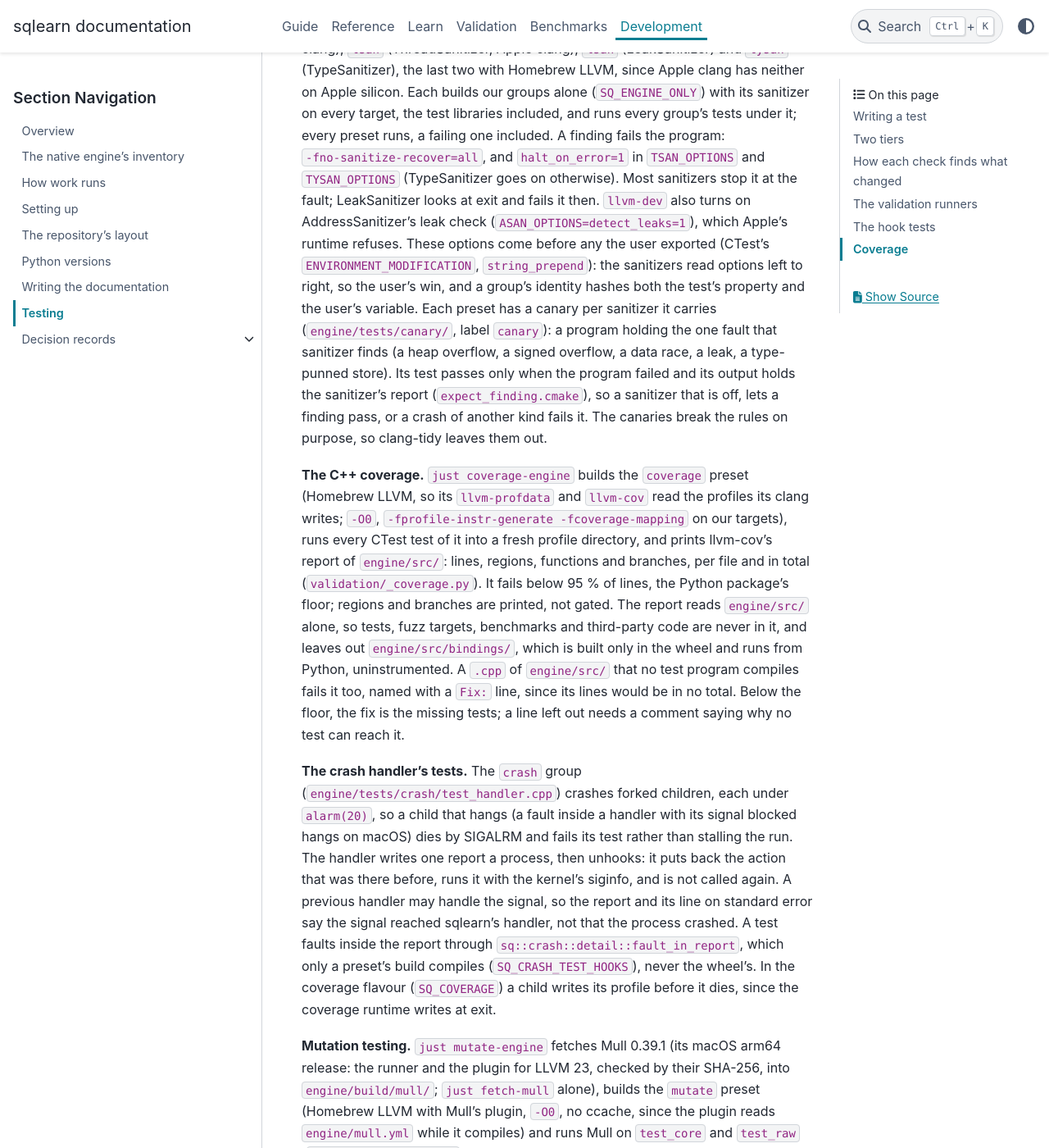
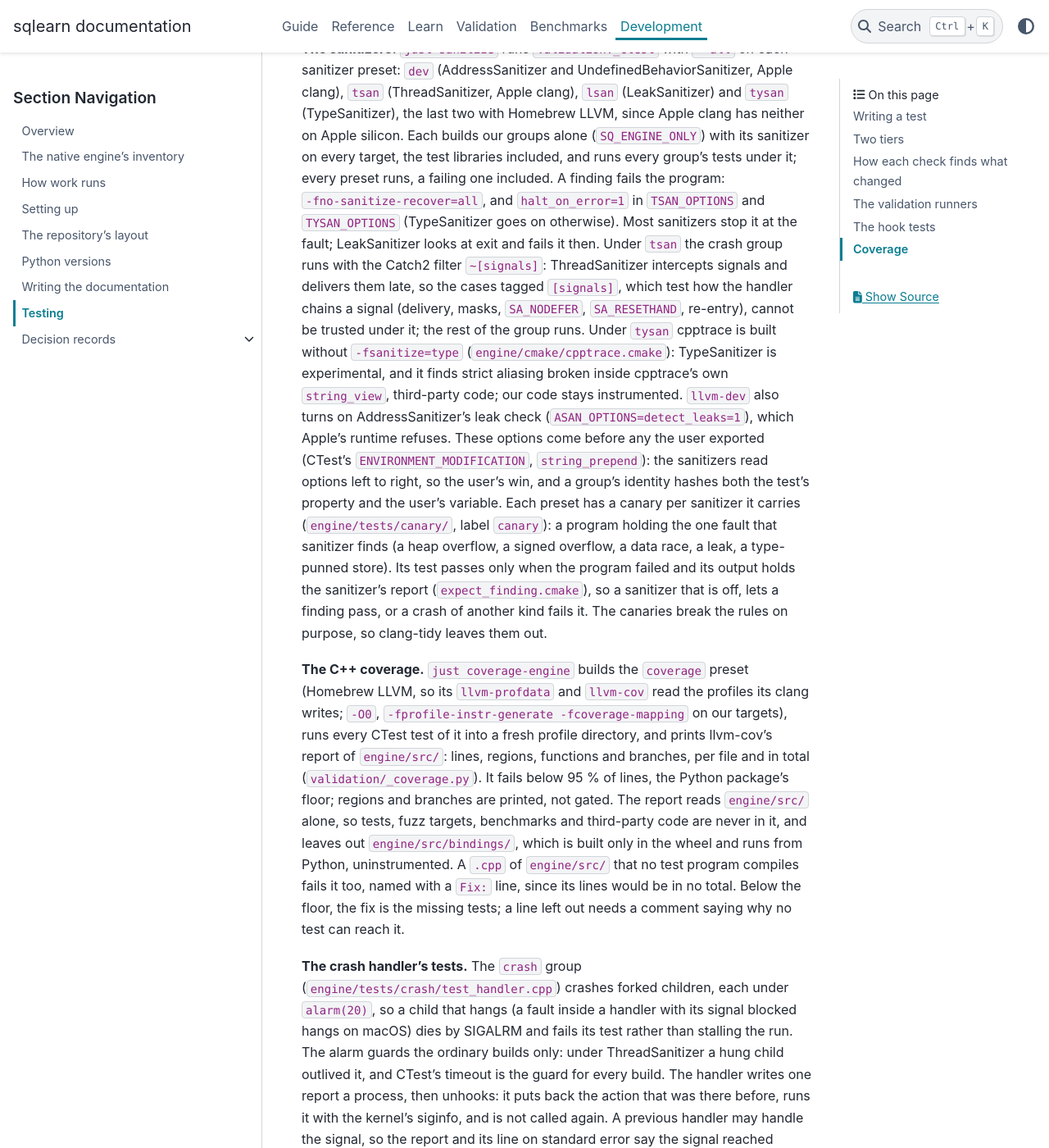
Before and after one commit to glaucis/sqlearn, a Sphinx documentation site: the page built from docs/architecture/testing.md, in a window 1280 px wide and 1400 px high, scrolled down 8227 px. Shown: the whole window at 82% size. Built offline with Sphinx 7.4.7 and the PyData theme 0.15.4, drawn with Linux system fonts in a browser that asks for light colours; pages that are not in the unit, such as notebooks, are missing from menus; the version number could not be read and is left out; some of the changed text lies outside the part shown.

Commit message:
test: a timeout on every c++ test, signal cases kept out of tsan
Every CTest test gets 300 s (sq_test_timeout), and validation/_ctest.py
refuses one without a TIMEOUT. Under tsan the crash group runs with
~[signals]: ThreadSanitizer delivers signals late, so the cases that
test how the handler chains a signal cannot be trusted there. Under
tysan cpptrace is built without -fsanitize=type: its own string_view
breaks strict aliasing, third-party code.

```diff
--- a/docs/architecture/testing.md
+++ b/docs/architecture/testing.md
@@ -221,7 +221,9 @@ rules as the tasks'. A run records the groups that passed in it or were found
 unchanged, never a group that failed; a group that fails also takes its
 identity out of every kept record, `--all` included, so a failure just seen is
 never skipped next time. A build that fails runs and records nothing. A test
-with no label is refused with a `Fix:` line, since no group would run it. The
+with no label is refused with a `Fix:` line, since no group would run it, and
+so is a test with no `TIMEOUT`: every test gets 300 s (`sq_test_timeout`,
+`engine/cmake/groups.cmake`), so a hang fails in minutes. The
 step runs even when the `test` task is unchanged since a passed run, before it
 prints so: what its records name and no input of the task does (the compiler,
 the environment) still reruns a group. `just full test` passes `--all`, which
@@ -269,27 +271,33 @@ digits seed is built inside the replay, not kept as a file.
 
 **The sanitizers.** `just sanitize` runs `validation._ctest` with `--all` on
 each sanitizer preset: `dev` (AddressSanitizer and UndefinedBehaviorSanitizer,
-Apple clang), `tsan` (ThreadSanitizer, Apple clang), `lsan` (LeakSanitizer)
-and `tysan` (TypeSanitizer), the last two with Homebrew LLVM, since Apple
-clang has neither on Apple silicon. Each builds our groups alone
-(`SQ_ENGINE_ONLY`) with its sanitizer on every target, the test libraries
-included, and runs every group's tests under it; every preset runs, a failing
-one included. A finding fails the program: `-fno-sanitize-recover=all`, and
-`halt_on_error=1` in `TSAN_OPTIONS` and `TYSAN_OPTIONS` (TypeSanitizer goes
-on otherwise). Most sanitizers stop it at the fault; LeakSanitizer looks at
-exit and fails it then. `llvm-dev` also turns on AddressSanitizer's leak
+Apple clang), `tsan` (ThreadSanitizer, Apple clang), `lsan` (LeakSanitizer) and
+`tysan` (TypeSanitizer), the last two with Homebrew LLVM, since Apple clang has
+neither on Apple silicon. Each builds our groups alone (`SQ_ENGINE_ONLY`) with
+its sanitizer on every target, the test libraries included, and runs every
+group's tests under it; every preset runs, a failing one included. A finding
+fails the program: `-fno-sanitize-recover=all`, and `halt_on_error=1` in
+`TSAN_OPTIONS` and `TYSAN_OPTIONS` (TypeSanitizer goes on otherwise). Most
+sanitizers stop it at the fault; LeakSanitizer looks at exit and fails it then.
+Under `tsan` the crash group runs with the Catch2 filter `~[signals]`:
+ThreadSanitizer intercepts signals and delivers them late, so the cases tagged
+`[signals]`, which test how the handler chains a signal (delivery, masks,
+`SA_NODEFER`, `SA_RESETHAND`, re-entry), cannot be trusted under it; the rest of
+the group runs. Under `tysan` cpptrace is built without `-fsanitize=type`
+(`engine/cmake/cpptrace.cmake`): TypeSanitizer is experimental, and it finds
+strict aliasing broken inside cpptrace's own `string_view`, third-party code;
+our code stays instrumented. `llvm-dev` also turns on AddressSanitizer's leak
 check (`ASAN_OPTIONS=detect_leaks=1`), which Apple's runtime refuses. These
-options come before any the user exported (CTest's
-`ENVIRONMENT_MODIFICATION`, `string_prepend`): the sanitizers read options
-left to right, so the user's win, and a group's identity hashes both the
-test's property and the user's variable.
-Each preset has a canary per sanitizer it carries (`engine/tests/canary/`,
-label `canary`): a program holding the one fault that sanitizer finds (a heap
-overflow, a signed overflow, a data race, a leak, a type-punned store). Its
-test passes only when the program failed and its output holds the
-sanitizer's report (`expect_finding.cmake`), so a sanitizer that is off, lets
-a finding pass, or a crash of another kind fails it. The canaries break the
-rules on purpose, so clang-tidy leaves them out.
+options come before any the user exported (CTest's `ENVIRONMENT_MODIFICATION`,
+`string_prepend`): the sanitizers read options left to right, so the user's win,
+and a group's identity hashes both the test's property and the user's variable.
+Each preset has a canary per sanitizer it carries (`engine/tests/canary/`, label
+`canary`): a program holding the one fault that sanitizer finds (a heap
+overflow, a signed overflow, a data race, a leak, a type-punned store). Its test
+passes only when the program failed and its output holds the sanitizer's report
+(`expect_finding.cmake`), so a sanitizer that is off, lets a finding pass, or a
+crash of another kind fails it. The canaries break the rules on purpose, so
+clang-tidy leaves them out.
 
 **The C++ coverage.** `just coverage-engine` builds the `coverage` preset
 (Homebrew LLVM, so its `llvm-profdata` and `llvm-cov` read the profiles its
@@ -310,7 +318,9 @@ needs a comment saying why no test can reach it.
 (`engine/tests/crash/test_handler.cpp`) crashes forked children, each under
 `alarm(20)`, so a child that hangs (a fault inside a handler with its signal
 blocked hangs on macOS) dies by SIGALRM and fails its test rather than
-stalling the run. The handler writes one report a process, then unhooks: it
+stalling the run. The alarm guards the ordinary builds only: under
+ThreadSanitizer a hung child outlived it, and CTest's timeout is the guard for
+every build. The handler writes one report a process, then unhooks: it
 puts back the action that was there before, runs it with the kernel's
 siginfo, and is not called again. A previous handler may handle the signal,
 so the report and its line on standard error say the signal reached
```
Also changed, not shown: 10 other files.
